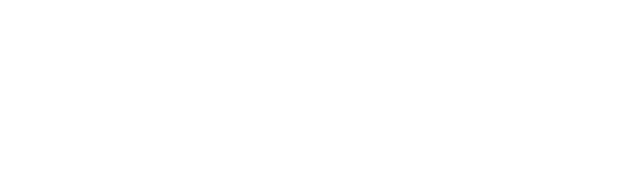
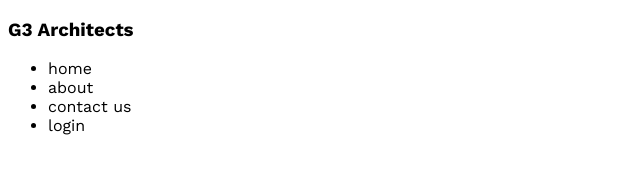
Before and after one commit to fariakhanam/g3-architects, a plain HTML site: page index.html in a window 1280 px wide. Shown: the whole page, without its empty margins (0-640 px from the left). Drawn offline with nearby package versions, Linux system fonts and the light colour scheme.

Commit message:
added work sans google font

```diff
--- a/index.html
+++ b/index.html
@@ -6,9 +6,17 @@
     <title>g3 architects</title>
     <link rel="stylesheet" href="styles/g3.css">
 </head>
-<body>
+<body class="work-sans-font">
     <header>
-
+        <nav class="navbar">
+            <h3 class="brand">G3 Architects</h3>
+            <ul>
+                <li>home</li>
+                <li>about</li>
+                <li>contact us</li>
+                <li>login</li>
+            </ul>
+        </nav>
     </header>
     <main>
 
--- a/styles/g3.css
+++ b/styles/g3.css
@@ -0,0 +1,9 @@
+@import url('https://fonts.googleapis.com/css2?family=Work+Sans:ital,wght@0,100..900;1,100..900&display=swap');
+
+
+.work-sans-font{
+  font-family: "Work Sans", sans-serif;
+  font-optical-sizing: auto;
+  font-weight: 400;
+  font-style: normal;
+}
```
